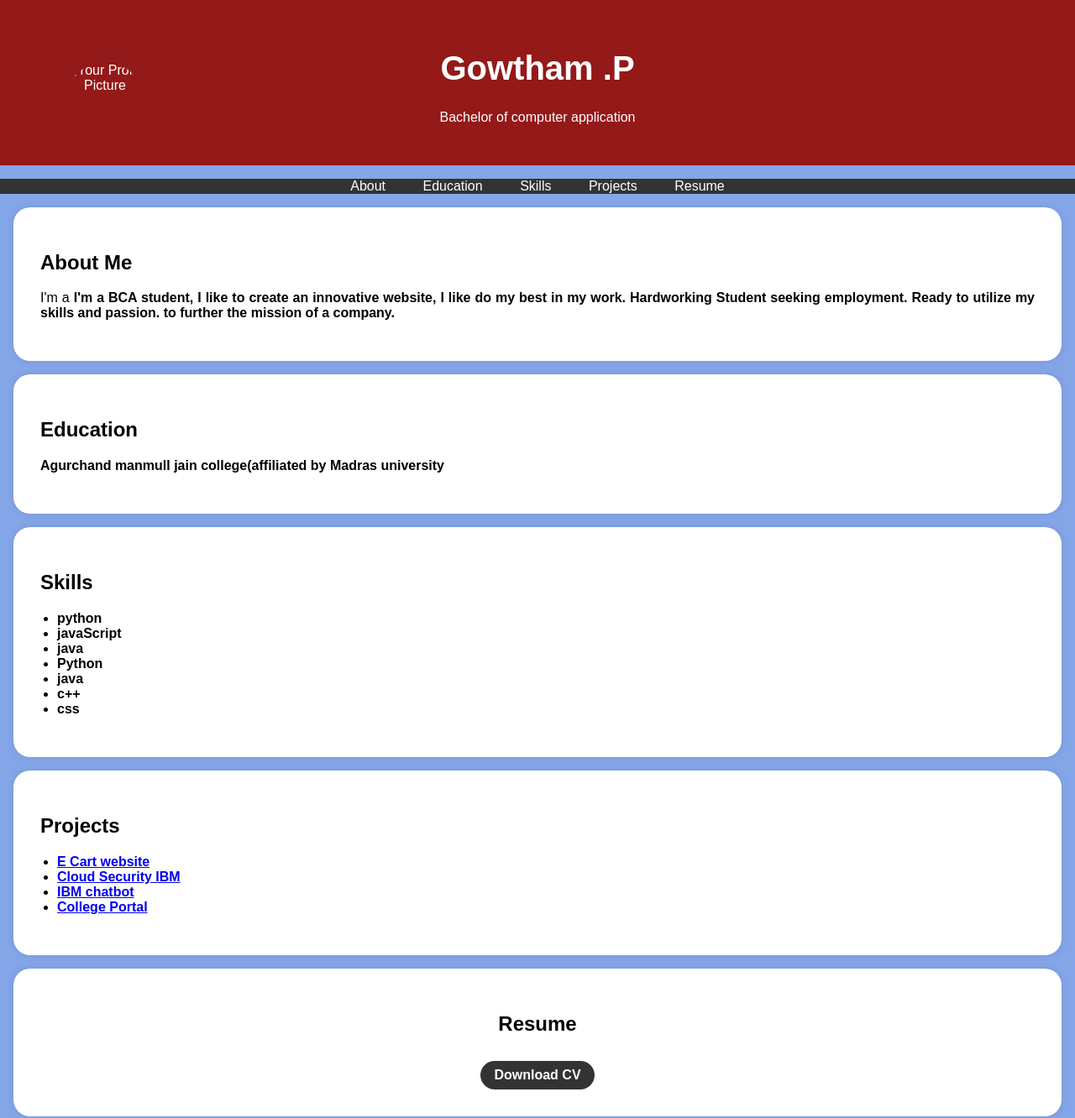
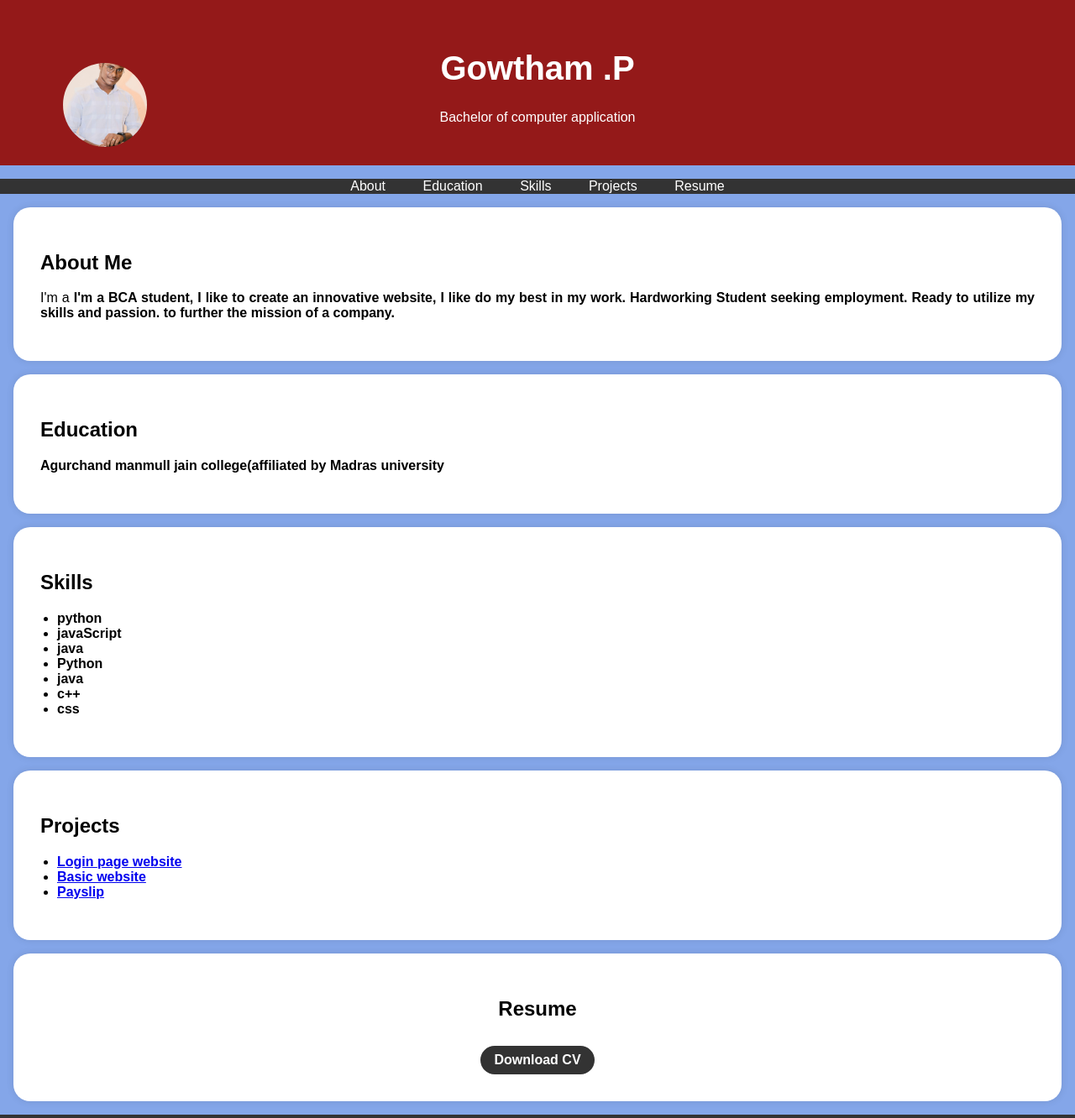
Before and after one commit to Gowtham904274/digital-portfolio, a plain HTML site: page index.html in a window 1280 px wide. Shown: the top 1332 px of the page at 84% size. Drawn offline with Linux system fonts and the light colour scheme.

Commit message:
Update index.html

```diff
--- a/index.html
+++ b/index.html
@@ -95,7 +95,7 @@
     <header>
         <div class="header-content">
             <!-- Add your profile picture here -->
-            <img src="passport photo.jpg" alt="Your Profile Picture" class="profile-picture">
+            <img src="gowthamphoto.jpeg" alt="Your Profile Picture" class="profile-picture">
             <h1>Gowtham .P</h1>
             <p>Bachelor of computer application</p>
         </div>
@@ -148,11 +148,10 @@
         <div class="section-content">
             <h2>Projects</h2>
             <ul>
-                <li><a href="#">E Cart website</a></li>
-                <li><a href="#">Cloud Security IBM</a></li>
-                <li><a href="#">IBM chatbot</a></li>
-                <li><a href="#">College Portal</a></li>
-                <!-- Add more project links here -->
+                <li><a href="project1">Login page website</a></li>
+                <li><a href="project2">Basic website</a></li>
+                <li><a href="project3">Payslip</a></li>
+
             </ul>
         </div>
     </section>
@@ -162,7 +161,7 @@
         <div class="section-content">
             <center>
             <h2>Resume</h2>
-            <a href="file.pdf" target="_blank" class="download-button">Download CV</a>
+            <a href="gowthamresume.jpeg" target="_blank" class="download-button">Download CV</a>
         </center>
         </div>
 
```
